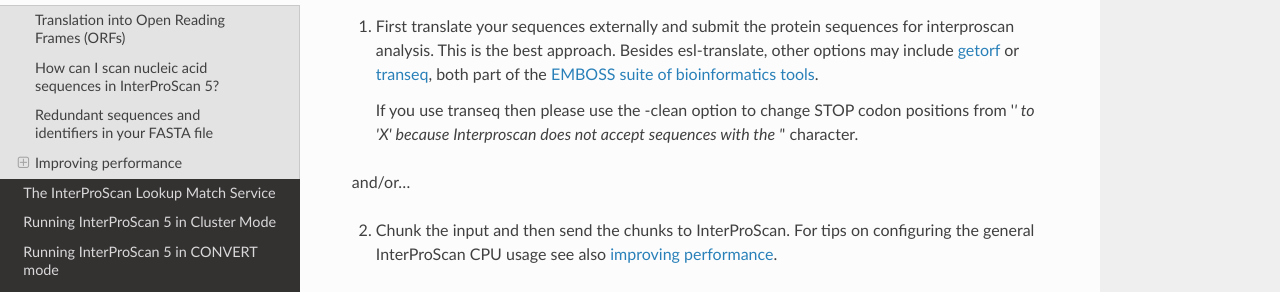
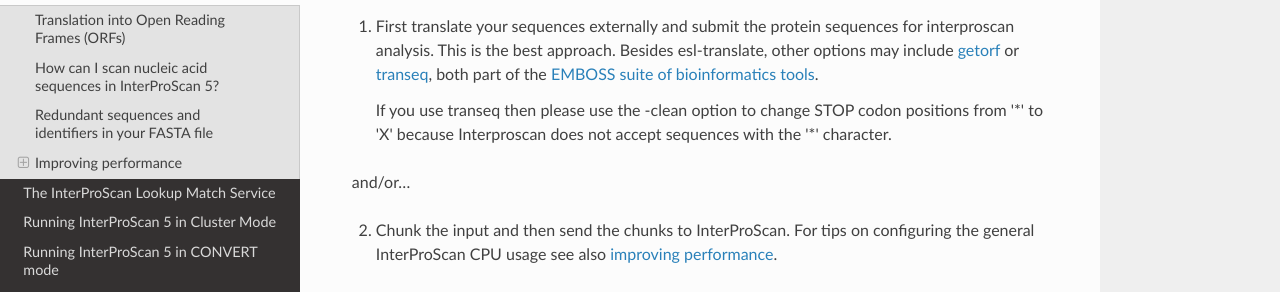
Before and after one commit to ebi-pf-team/interproscan-docs, a Sphinx documentation site: the page built from docs/ScanNucleicAcidSeqs.rst, in a window 1280 px wide and 900 px high, scrolled down 1496 px. Shown: the part 232-524 px from the top of the window. Built offline with Sphinx 7.4.7 and the Read the Docs theme 3.1.0, drawn with Linux system fonts in a browser that asks for light colours.

Commit message:
formatting

```diff
--- a/docs/ScanNucleicAcidSeqs.rst
+++ b/docs/ScanNucleicAcidSeqs.rst
@@ -93,8 +93,8 @@
    both part of the `EMBOSS suite of bioinformatics tools <https://emboss.bioinformatics.nl/cgi-bin/emboss/>`__.
 
    If you use transeq then please use the -clean option to change STOP
-   codon positions from \'*\' to \'X\' because Interproscan does not accept
-   sequences with the \'*\' character.
+   codon positions from \'\*\' to \'X\' because Interproscan does not accept
+   sequences with the \'\*\' character.
 
 and/or...
 
```
